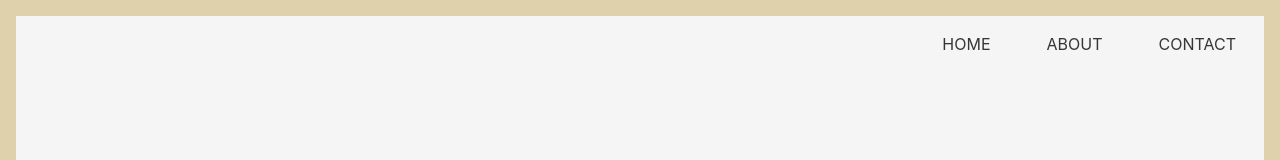
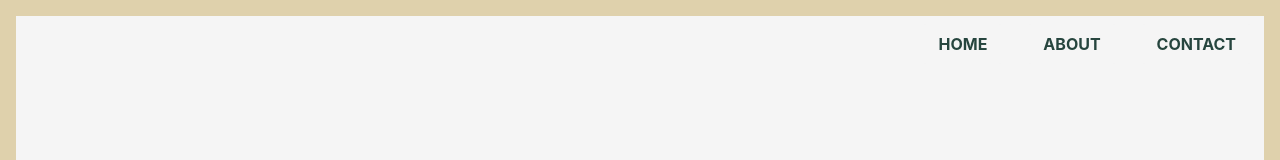
Before and after one commit to jpilapil/portfolio2022, a Next.js app: page /contact in a window 1280 px wide. Shown: the top 160 px of the page. Built offline with nearby package versions, Linux system fonts and the light colour scheme.

Commit message:
change button colors

```diff
--- a/components/navigation/Navigation.module.scss
+++ b/components/navigation/Navigation.module.scss
@@ -21,6 +21,10 @@
    // overflow: hidden;
 }
 
-.navBtn:hover {
-   color: $taupe;
+.navBtn{
+   color: $green;
+   font-weight: bold;
+&:hover {
+      color: $taupe;
+   }
 }
```
